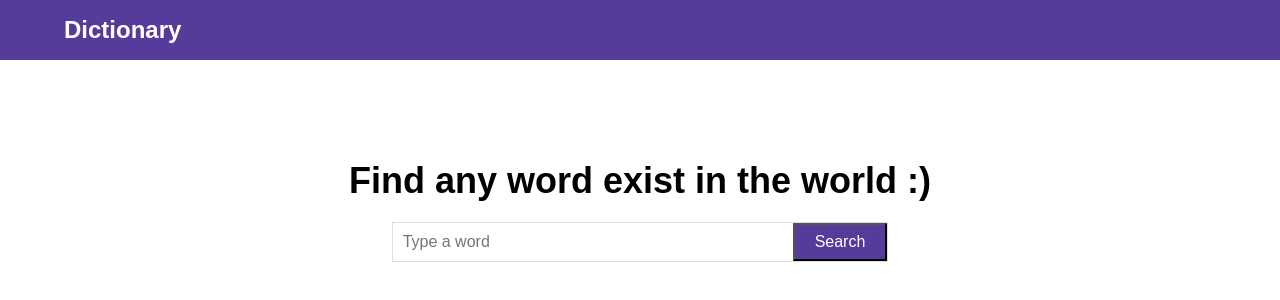
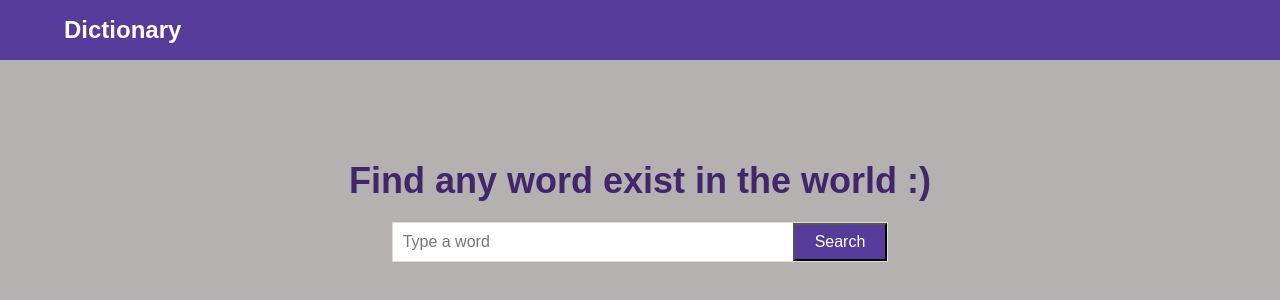
Before and after one commit to archanasinha9910/EnglishDictionary, a plain HTML site: page index.html in a window 1280 px wide. Drawn offline with Linux system fonts and the light colour scheme; a web font is replaced by a local one.

Commit message:
colour change

```diff
--- a/style.css
+++ b/style.css
@@ -9,6 +9,8 @@
 body {
     font-family: 'Muli', sans-serif;
     min-height: 100vh;
+    background-color: rgb(182, 177, 177);
+    color: #40276b;
 }
 .container {
     width: 1152px;
```
